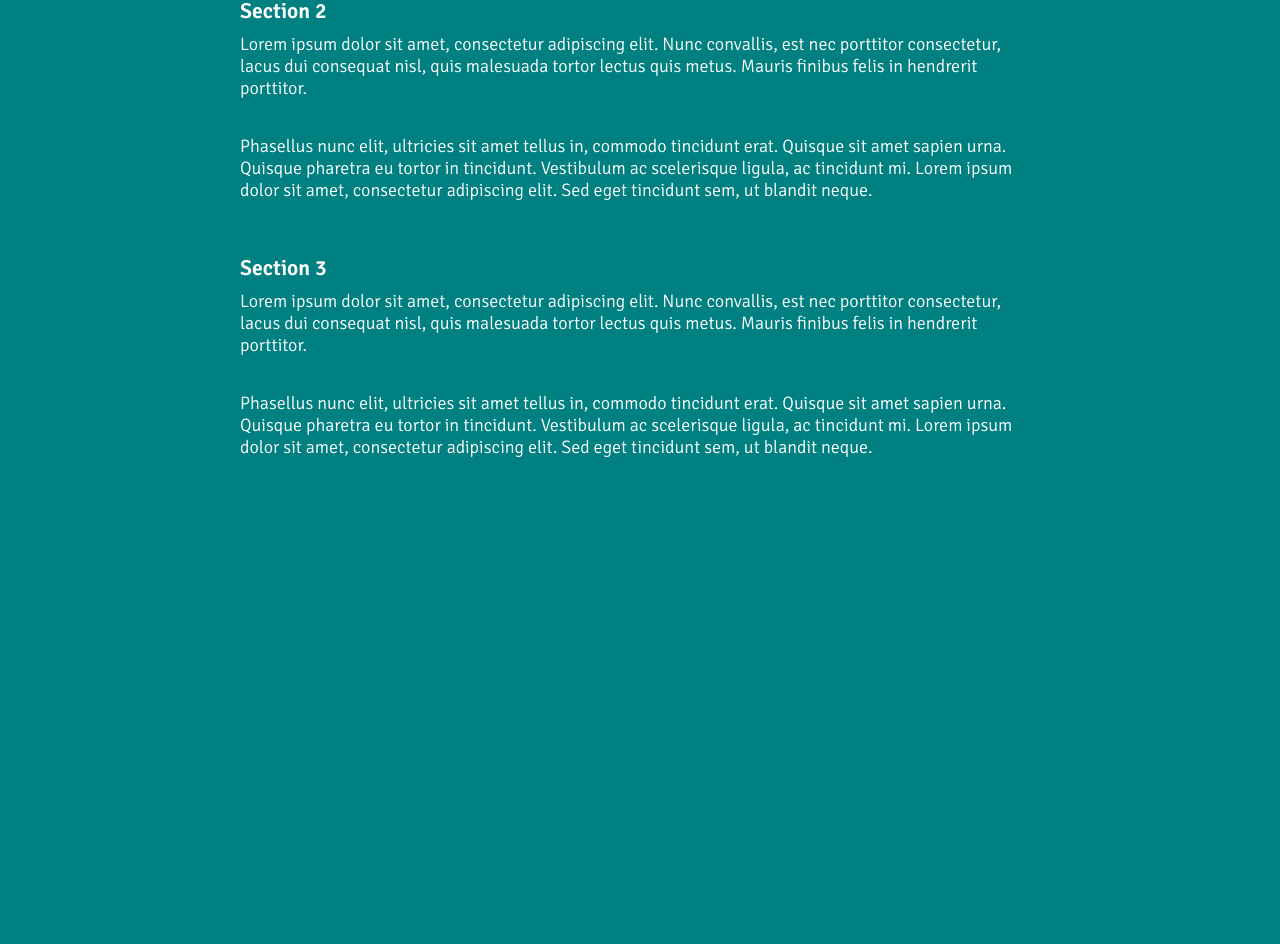
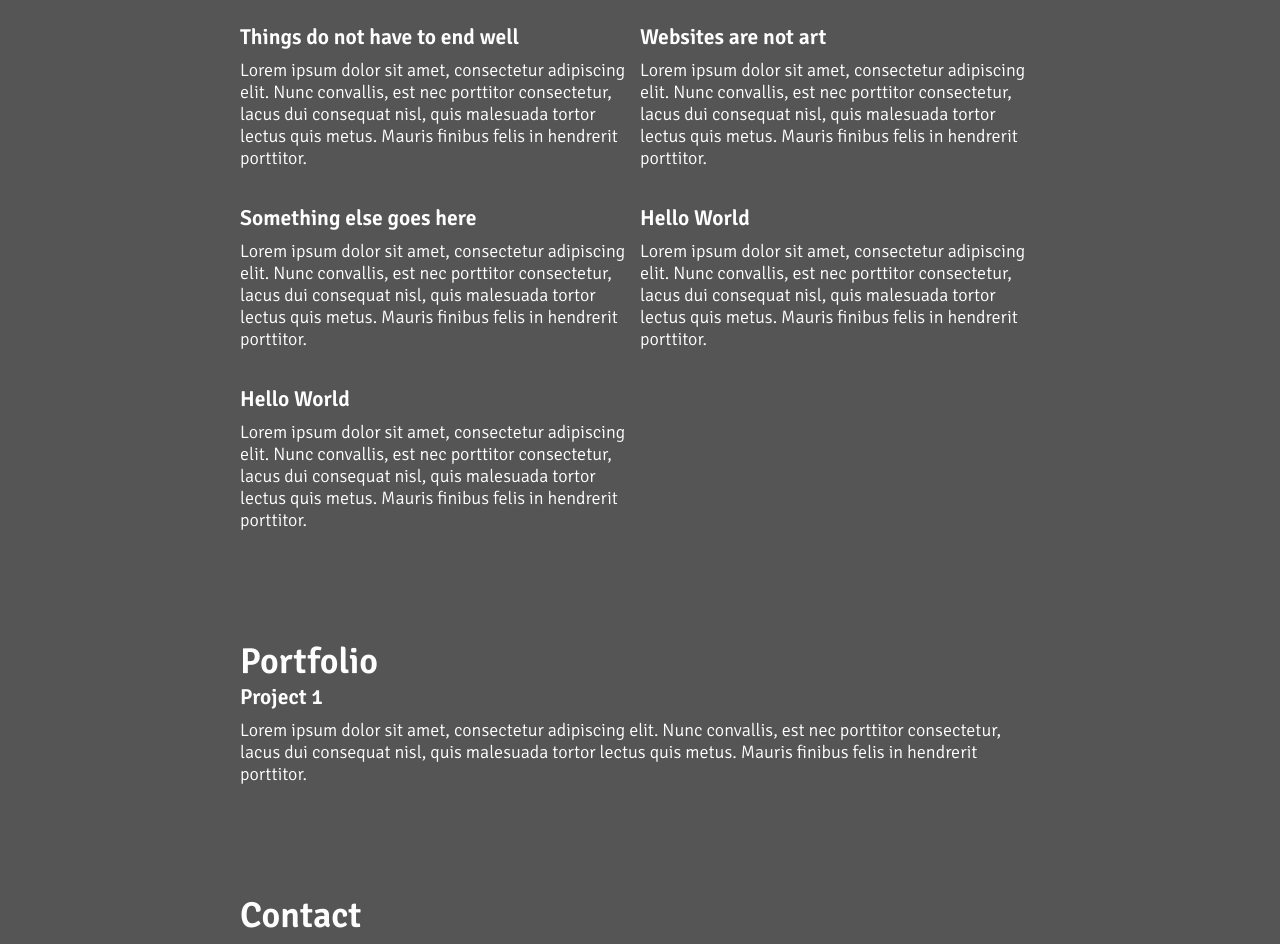
Before and after one commit to tesla3327/mobile-first, a website: page index.html in a window 1280 px wide. Shown: the part 512-1456 px from the top of the page. Before the commit the page ends 997 px from the top, so only its background shows below. Drawn offline with Linux system fonts and the light colour scheme.

Commit message:
lotsa wrok

```diff
--- a/index.html
+++ b/index.html
@@ -19,46 +19,82 @@
 
     <section class="hero">
       <div class="container">
-        <h1>The title.</h1>
-        <p>Subtitle of some kind.</p>
+        <h1>Michael N. Thiessen</h1>
+        <p>Websites that serve your business.</p>
+      </div>
+    </section>
+
+    <section id="manifesto">
+      <div class="container">
+        <h1>Manifesto</h1>
+
+        <div class="item-list">
+          <div class="item">
+            <h2>Things do not have to end well</h2>
+            <p>Lorem ipsum dolor sit amet, consectetur adipiscing elit. Nunc convallis, est nec porttitor consectetur, lacus dui consequat nisl, quis malesuada tortor lectus quis metus. Mauris finibus felis in hendrerit porttitor.
+            </p>
+          </div>
+
+          <div class="item">
+            <h2>Websites are not art</h2>
+            <p>Lorem ipsum dolor sit amet, consectetur adipiscing elit. Nunc convallis, est nec porttitor consectetur, lacus dui consequat nisl, quis malesuada tortor lectus quis metus. Mauris finibus felis in hendrerit porttitor.
+            </p>
+          </div>
+
+          <div class="item">
+            <h2>Something else goes here</h2>
+            <p>Lorem ipsum dolor sit amet, consectetur adipiscing elit. Nunc convallis, est nec porttitor consectetur, lacus dui consequat nisl, quis malesuada tortor lectus quis metus. Mauris finibus felis in hendrerit porttitor.
+            </p>
+          </div>
+
+          <div class="item">
+            <h2>Hello World</h2>
+            <p>Lorem ipsum dolor sit amet, consectetur adipiscing elit. Nunc convallis, est nec porttitor consectetur, lacus dui consequat nisl, quis malesuada tortor lectus quis metus. Mauris finibus felis in hendrerit porttitor.
+            </p>
+          </div>
+
+          <div class="item">
+            <h2>Hello World</h2>
+            <p>Lorem ipsum dolor sit amet, consectetur adipiscing elit. Nunc convallis, est nec porttitor consectetur, lacus dui consequat nisl, quis malesuada tortor lectus quis metus. Mauris finibus felis in hendrerit porttitor.
+            </p>
+          </div>
+        </div>
+
+      </div>
+    </section>
+
+    <section id="portfolio">
+      <div class="container">
+        <h1>Portfolio</h1>
+
+        <div class="project-list">
+          <div class="project">
+            <h2>Project 1</h2>
+            <p>Lorem ipsum dolor sit amet, consectetur adipiscing elit. Nunc convallis, est nec porttitor consectetur, lacus dui consequat nisl, quis malesuada tortor lectus quis metus. Mauris finibus felis in hendrerit porttitor.
+            </p>
+          </div>
+        </div>
+
       </div>
     </section>
 
     <section>
       <div class="container">
-        <h1>Section 1</h1>
+        <h1>Contact</h1>
         <p>Lorem ipsum dolor sit amet, consectetur adipiscing elit. Nunc convallis, est nec porttitor consectetur, lacus dui consequat nisl, quis malesuada tortor lectus quis metus. Mauris finibus felis in hendrerit porttitor.
         </p>
         <p>Phasellus nunc elit, ultricies sit amet tellus in, commodo tincidunt erat. Quisque sit amet sapien urna. Quisque pharetra eu tortor in tincidunt. Vestibulum ac scelerisque ligula, ac tincidunt mi. Lorem ipsum dolor sit amet, consectetur adipiscing elit. Sed eget tincidunt sem, ut blandit neque.</p>
       </div>
     </section>
 
-    <section>
-      <div class="container">
-        <h1>Section 2</h1>
-        <p>Lorem ipsum dolor sit amet, consectetur adipiscing elit. Nunc convallis, est nec porttitor consectetur, lacus dui consequat nisl, quis malesuada tortor lectus quis metus. Mauris finibus felis in hendrerit porttitor.
-        </p>
-        <p>Phasellus nunc elit, ultricies sit amet tellus in, commodo tincidunt erat. Quisque sit amet sapien urna. Quisque pharetra eu tortor in tincidunt. Vestibulum ac scelerisque ligula, ac tincidunt mi. Lorem ipsum dolor sit amet, consectetur adipiscing elit. Sed eget tincidunt sem, ut blandit neque.</p>
-      </div>
-    </section>
-
-    <section>
-      <div class="container">
-        <h1>Section 3</h1>
-        <p>Lorem ipsum dolor sit amet, consectetur adipiscing elit. Nunc convallis, est nec porttitor consectetur, lacus dui consequat nisl, quis malesuada tortor lectus quis metus. Mauris finibus felis in hendrerit porttitor.
-        </p>
-        <p>Phasellus nunc elit, ultricies sit amet tellus in, commodo tincidunt erat. Quisque sit amet sapien urna. Quisque pharetra eu tortor in tincidunt. Vestibulum ac scelerisque ligula, ac tincidunt mi. Lorem ipsum dolor sit amet, consectetur adipiscing elit. Sed eget tincidunt sem, ut blandit neque.</p>
-      </div>
-    </section>
-
-    <div class="menu">
+<!--     <div class="menu">
       <ul>
         <li><a href="#">Home</a></li>
         <li><a href="#">About</a></li>
         <li><a href="#">Contact</a></li>
         <li><a href="#">Another Link</a></li>
       </ul>
-    </div>
+    </div> -->
 
   </body>
 </html>
--- a/src/main.scss
+++ b/src/main.scss
@@ -1,12 +1,13 @@
 @import 'https://fonts.googleapis.com/css?family=Signika:300,600';
 
 $body-font: 'Signika';
-$primary: teal;
+$primary: #555;
 $primary-text: #FEFEFE;
 $secondary: #226096;
 $secondary-text: $primary-text;
 
-$menu-height: 2.5rem;
+// $menu-height: 2.5rem;
+$menu-height: 0;
 $breakpoint: 800px;
 $breakpoint-wide: 1200px;
 $content-width: 600px;
@@ -34,8 +35,15 @@ body {
   }
 
   h1, h2, h3, h4, h5, h6 {
+    font-weight: bolder;
+  }
+
+  h1 {
+    font-size: 2em;
+  }
+
+  h2 {
     font-size: 1.2em;
-    font-weight: bolder;
   }
 
   p {
@@ -65,10 +73,15 @@ body {
     }
 
     & + section {
-      margin-top: 0;
+      margin-top: 3em;
     }
 
   }
+}
+
+div + div,
+div.item:first-child {
+  margin-top: 2em;
 }
 
 div.menu {
@@ -125,19 +138,58 @@ div.menu {
 }
 
 section.hero {
-  padding: 1em 0 0.6em 0;
+  padding: 4em 0;
   text-align: center;
-  font-size: 2.5em;
+  font-size: 1.7em;
 
   h1 {
     text-shadow: 2px 3px 0px rgba(0,0,0,0.2);
-  }
-
-  p {
-    font-size: 0.6em;
   }
 
   @media (min-width: $breakpoint) {
     text-align: left;
   }
 }
+
+.title-wrapper {
+  position: relative;
+}
+
+.title-effect span {
+  font-weight: bold;
+  position: absolute;
+  mix-blend-mode: screen;
+  top: 0;
+  left: 0;
+
+  &:nth-child(1) {
+    color: rgb(0,0,255);
+    // top: -8px;
+    // left: -8px;
+  }
+
+  &:nth-child(2) {
+    color: rgb(255,0,0);
+    // top: 8px;
+    // left: 8px;
+  }
+
+  &:nth-child(3) {
+    color: rgb(0,255,0);
+  }
+}
+
+#manifesto .item-list {
+  display: flex;
+  flex-flow: row wrap;
+
+  .item {
+    @media (min-width: $breakpoint) {
+      max-width: $content-width / 2;
+    }
+
+    @media (min-width: $breakpoint-wide) {
+      max-width: ($content-width-wide / 2);
+    }
+  }
+}
```
Also changed, not shown: package.json (added, +25 -0 lines), dist/main.css, 1 other file.
